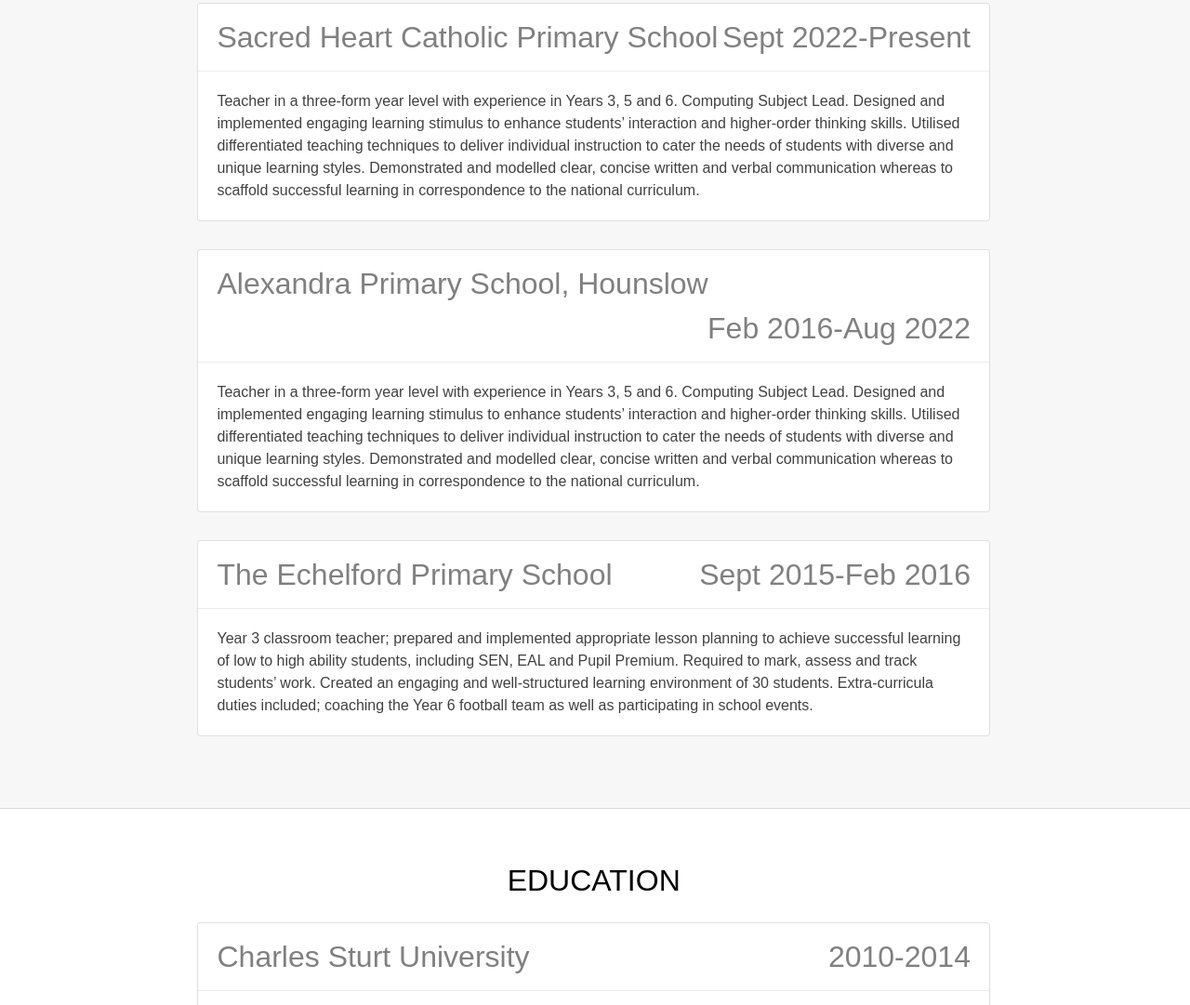
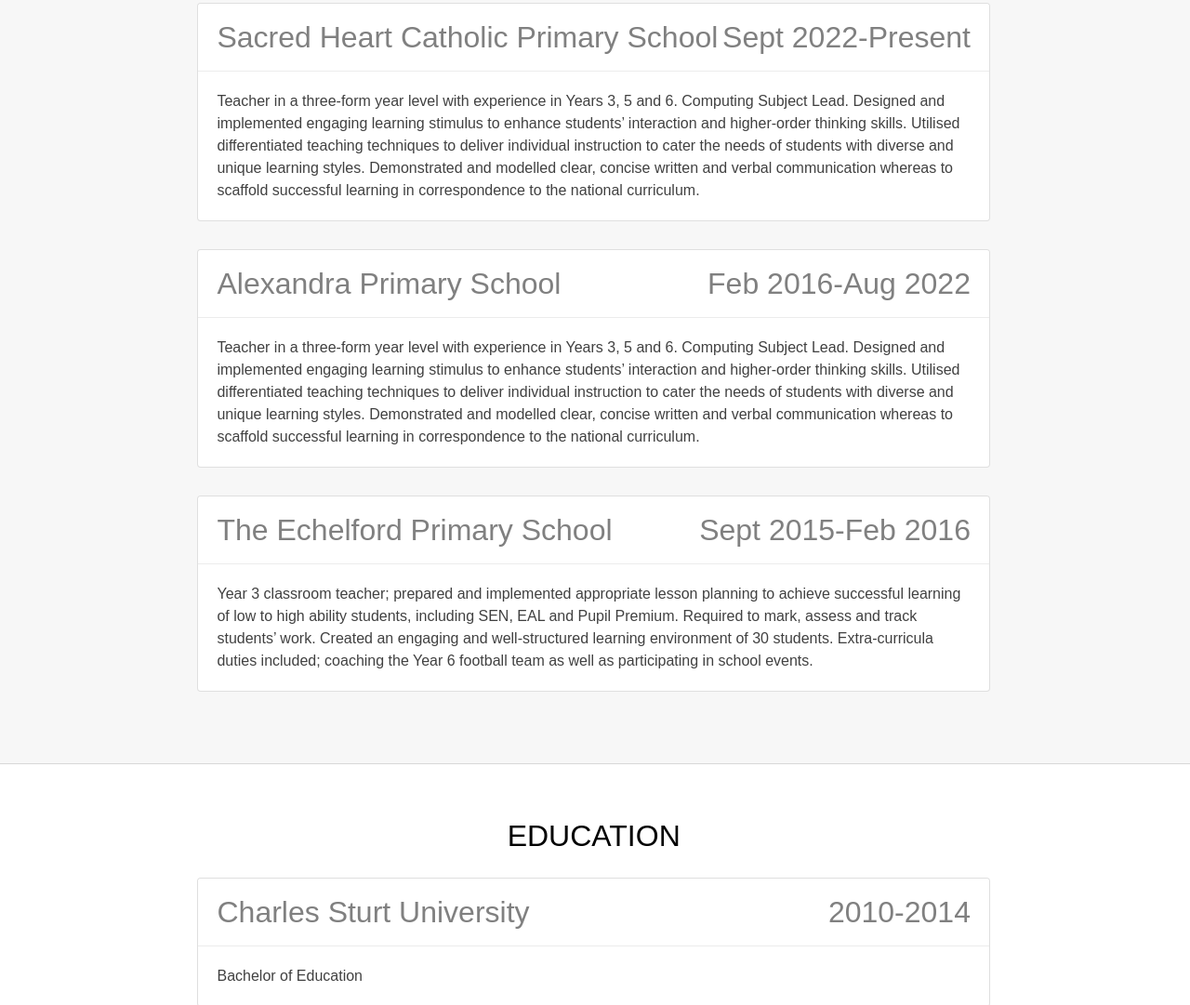
Before and after one commit to damianfearon/My-First-Portfolio, a plain HTML site: page index.html in a window 1280 px wide. Shown: the part 1225-2306 px from the top of the page at 93% size. Drawn offline with Linux system fonts and the light colour scheme.

Commit message:
edit work history

```diff
--- a/index.html
+++ b/index.html
@@ -87,7 +87,7 @@
 
             <div class="card">
               <div class="card-header">
-                <h4> Alexandra Primary School, Hounslow <span class="job-title"> Feb 2016-Aug 2022 </span></h4>
+                <h4> Alexandra Primary School<span class="job-title"> Feb 2016-Aug 2022 </span></h4>
               </div>
               <div class="card-content">
                 <p> Teacher in a three-form year level with experience in Years 3, 5 and 6.
```
